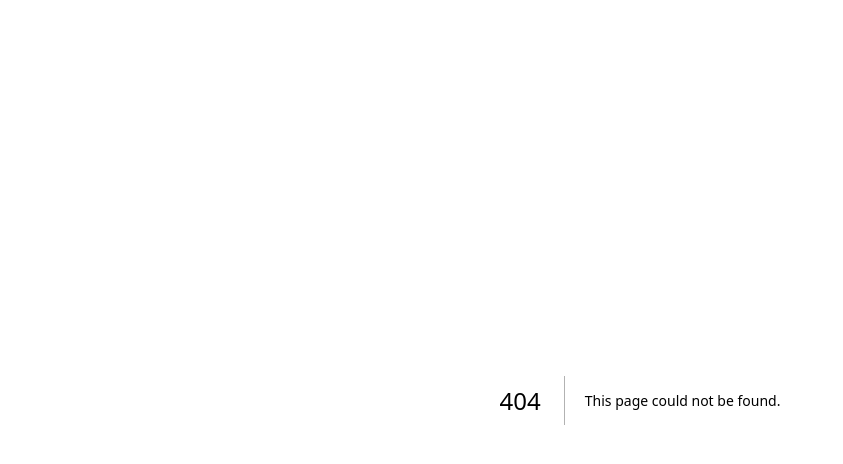
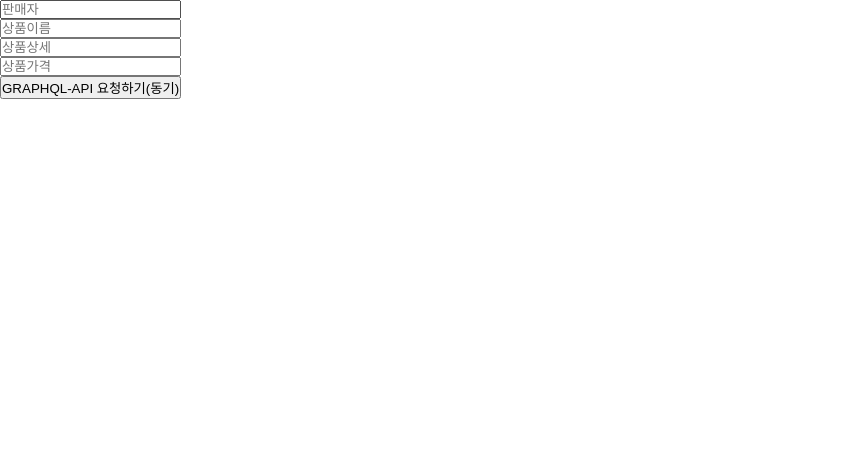
Before and after one commit to gusto-dev/codecamp-frontend-leeheegeun, a Next.js app in the folder class_quiz/: page /04-2 in a window 1280 px wide. Before the commit this address had no page. Shown: the top 464 px of the page, without its empty margins (0-843 px from the left). Built offline with nearby package versions, Linux system fonts and the light colour scheme.

Commit message:
graphql-mutation with apollo-client

```diff
--- /dev/null
+++ b/class_quiz/pages/04-2/index.js
@@ -0,0 +1,83 @@
+import { useState } from 'react';
+import { gql, useMutation } from '@apollo/client';
+
+const CREATE_PRODUCT = gql`
+  mutation createProduct(
+    $seller: String
+    $createProductInput: CreateProductInput!
+  ) {
+    createProduct(seller: $seller, createProductInput: $createProductInput) {
+      _id
+      number
+      message
+    }
+  }
+`;
+
+export default function GraphqlMutationPage() {
+  const [createProduct] = useMutation(CREATE_PRODUCT);
+  const [seller, setSeller] = useState('');
+  const [productName, setProductName] = useState('');
+  const [productDetail, setProductDetail] = useState('');
+  const [productPrice, setProductPrice] = useState('');
+
+  const handleClickSubmit = async () => {
+    const result = await createProduct({
+      variables: {
+        seller: seller,
+        createProductInput: {
+          name: productName,
+          detail: productDetail,
+          price: productPrice,
+        },
+      },
+    });
+    console.log(result);
+  };
+
+  const handleChangeSeller = (event) => {
+    setSeller(event.target.value);
+  };
+
+  const handleChangeProductName = (event) => {
+    setProductName(event.target.value);
+  };
+
+  const handleChangeProductDetail = (event) => {
+    setProductDetail(event.target.value);
+  };
+
+  const handleChangeProductPrice = (event) => {
+    setProductPrice(Number(event.target.value));
+  };
+
+  return (
+    <div>
+      <div>
+        <input type="text" placeholder="판매자" onChange={handleChangeSeller} />
+      </div>
+      <div>
+        <input
+          type="text"
+          placeholder="상품이름"
+          onChange={handleChangeProductName}
+        />
+      </div>
+      <div>
+        <input
+          type="text"
+          placeholder="상품상세"
+          onChange={handleChangeProductDetail}
+        />
+      </div>
+      <div>
+        <input
+          type="number"
+          placeholder="상품가격"
+          onChange={handleChangeProductPrice}
+        />
+      </div>
+      <button onClick={handleClickSubmit}>GRAPHQL-API 요청하기(동기)</button>
+    </div>
+  );
+}
--- a/class_quiz/pages/_app.js
+++ b/class_quiz/pages/_app.js
@@ -1,7 +1,15 @@
-import '../styles/globals.css'
+import { ApolloProvider, ApolloClient, InMemoryCache } from '@apollo/client';
+import '../styles/globals.css';
 
-function MyApp({ Component, pageProps }) {
-  return <Component {...pageProps} />
+export default function App({ Component, pageProps }) {
+  const client = new ApolloClient({
+    uri: 'http://practice.codebootcamp.co.kr/graphql',
+    cache: new InMemoryCache(),
+  });
+
+  return (
+    <ApolloProvider client={client}>
+      <Component {...pageProps} />
+    </ApolloProvider>
+  );
 }
-
-export default MyApp
```
Also changed, not shown: class_quiz/package.json (+11 -5 lines), class_quiz/pages/04-1/index.js (added, +16 -0 lines), 1 other file (tests, documents, lock files or other folders).
